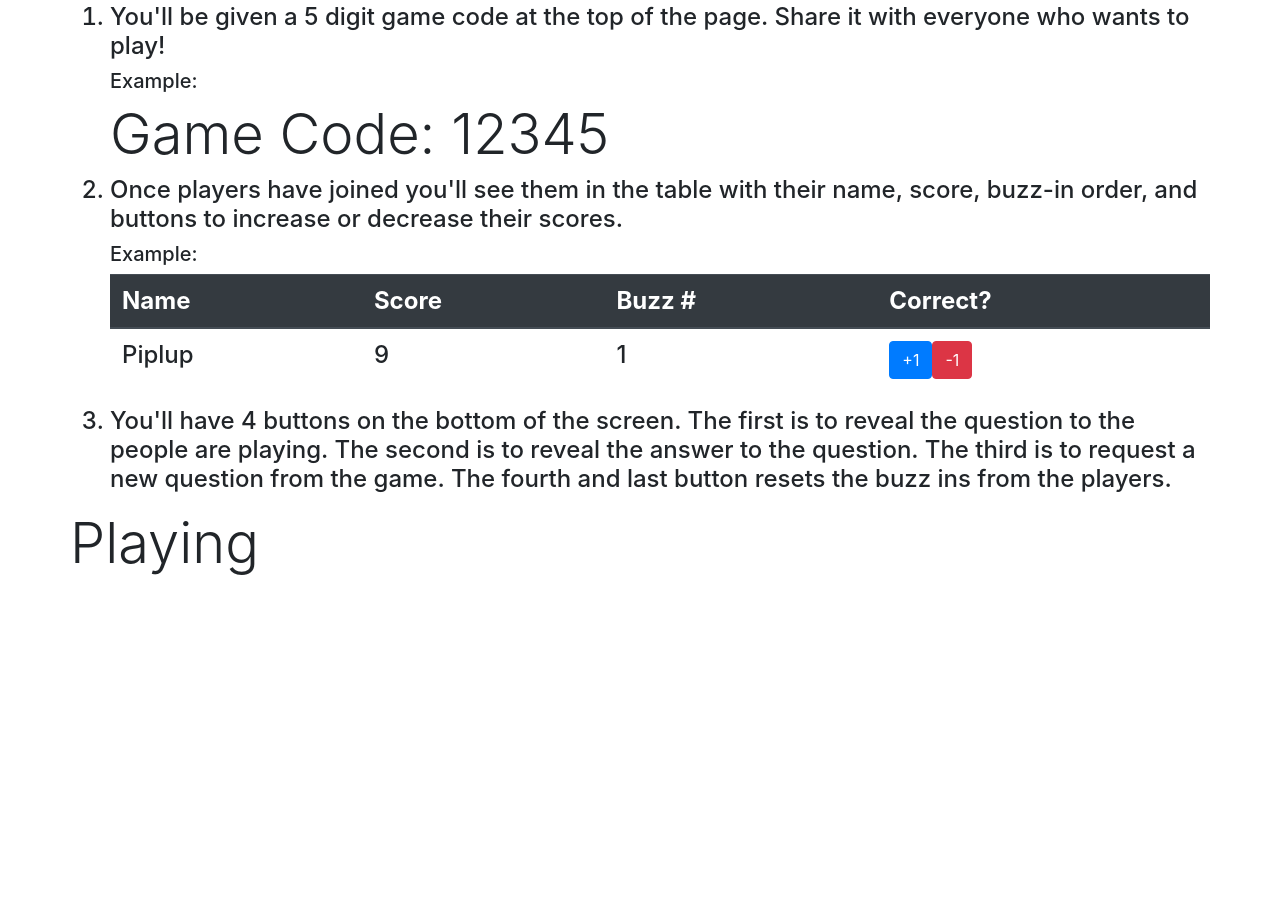
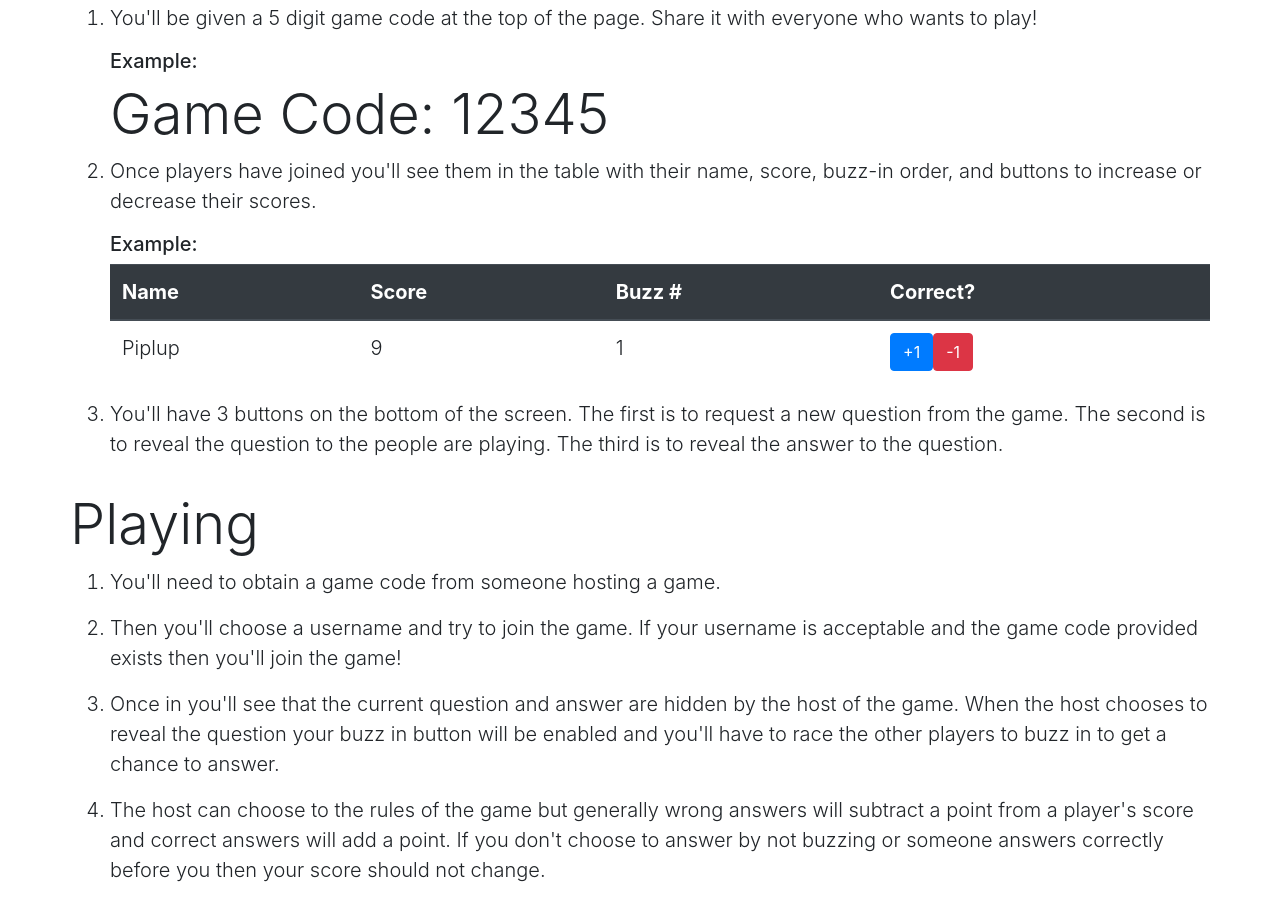
Before and after one commit to kvanland/trivia_site, a website: page public/index.html in a window 1280 px wide. Shown: the part 872-1789 px from the top of the page. Before the commit the page ends 1457 px from the top, so only its background shows below. Drawn offline with nearby package versions, Linux system fonts and the light colour scheme.

Commit message:
Updated some logic, finished how to play, renamed
Updated the logic of reseting buzzers they get reset on reveal question, reveal answer, next question. How to play is finished. Trivia site is renamed to Express Trivia.

```diff
--- a/public/index.html
+++ b/public/index.html
@@ -2,7 +2,7 @@
 <html>
 
 <head>
-    <title>Trivia Bois</title>
+    <title>Express Trivia</title>
     <link rel="stylesheet" href="https://stackpath.bootstrapcdn.com/bootstrap/4.3.1/css/bootstrap.min.css"
         integrity="sha384-ggOyR0iXCbMQv3Xipma34MD+dH/1fQ784/j6cY/iJTQUOhcWr7x9JvoRxT2MZw1T" crossorigin="anonymous">
 </head>
@@ -24,7 +24,7 @@
         <div id="init-container" class="container">
             <div class="row">
                 <div class="col-12">
-                    <h1 class="display-1 text-center">Trivia</h1>
+                    <h1 class="display-1 text-center">Express Trivia</h1>
                 </div>
             </div>
             <div id="login-alert" class="alert alert-dismissible fade" role="alert">
@@ -68,20 +68,20 @@
                 <h4 class="display-4">Hosting</h4>
             </div>
             <div class="row">
-                <ol class="h4">
+                <ol class="lead">
                     <li>
-                        <h4 class="h4">
+                        <p>
                             You'll be given a 5 digit game code at the top of the page. Share it with everyone who wants
                             to play!
-                        </h4>
+                        </p>
                         <h5 class="h5"> Example: </h5>
                         <h4 class="display-4"> Game Code: 12345 </h4>
                     </li>
                     <li>
-                        <h4 class="h4">
+                        <p>
                             Once players have joined you'll see them in the table with their name, score, buzz-in order,
                             and buttons to increase or decrease their scores.
-                        </h4>
+                        </p>
                         <h5 class="h5"> Example: </h5>
                         <div class="table-responsive">
                             <table id="host-table" class="table">
@@ -107,17 +107,46 @@
                         </div>
                     </li>
                     <li>
-                        <h4 class="h4">
-                            You'll have 4 buttons on the bottom of the screen. The first is to reveal the question to
-                            the people are playing. The second is to reveal the answer to the question. The third is to
-                            request a new question from the game. The fourth and last button resets the buzz ins from
-                            the players.
-                        </h4>
+                        <p>
+                            You'll have 3 buttons on the bottom of the screen. The first is to
+                            request a new question from the game. The second is to reveal the question to
+                            the people are playing. The third is to reveal the answer to the question.
+                        </p>
                     </li>
                 </ol>
             </div>
             <div class="row">
                 <h4 class="display-4">Playing</h4>
+            </div>
+            <div class="row">
+                <ol class="lead">
+                    <li>
+                        <p>
+                            You'll need to obtain a game code from someone hosting a game.
+                        </p>
+                    </li>
+                    <li>
+                        <p>
+                            Then you'll choose a username and try to join the game. If your username is acceptable and
+                            the game code provided exists then you'll join the game!
+                        </p>
+                    </li>
+                    <li>
+                        <p>
+                            Once in you'll see that the current question and answer are hidden by the host of the game.
+                            When the host chooses to reveal the question your buzz in button will be enabled and you'll
+                            have to race the other players to buzz in to get a chance to answer.
+                        </p>
+                    </li>
+                    <li>
+                        <p>
+                            The host can choose to the rules of the game but generally wrong answers will subtract a
+                            point from a player's score and correct answers will add a point. If you don't choose to
+                            answer by not buzzing or someone answers correctly before you then your score should not
+                            change.
+                        </p>
+                    </li>
+                </ol>
             </div>
         </div>
     </div>
--- a/public/join.js
+++ b/public/join.js
@@ -56,6 +56,7 @@ $(function () {
     socket.on('incomingQuestion', function (question) {
         show_alert('Question Revealed', 2500, $('#join-alert'), priorities.INFO);
         $('#current-question').html(question);
+        $('#buzz-btn').removeClass('disabled');
     });
 
     /**
@@ -65,6 +66,7 @@ $(function () {
     socket.on('incomingAnswer', function (answer) {
         show_alert('Answer Revealed', 2500, $('#join-alert'), priorities.INFO);
         $('#current-answer').html(answer);
+        $('#buzz-btn').addClass('disabled');
     });
 
     /**
@@ -103,7 +105,6 @@ $(function () {
             $(row).find('.buzz-place').html('');
         });
         show_alert('Buzzers have been cleared', 2500, $('#join-alert'), priorities.INFO);
-        $('#buzz-btn').addClass('btn-danger').removeClass('btn-light');
     });
 
     /**
@@ -180,7 +181,7 @@ $(function () {
             'username': username,
             'code': code
         });
-        $('#buzz-btn').removeClass('btn-danger').addClass('btn-light');
+        $('#buzz-btn').addClass('disabled');
     });
 
     /**
```
Also changed, not shown: public/host.html (+2 -9 lines), public/host.js (+5 -7 lines), public/join.html (+3 -3 lines), 1 other file.
